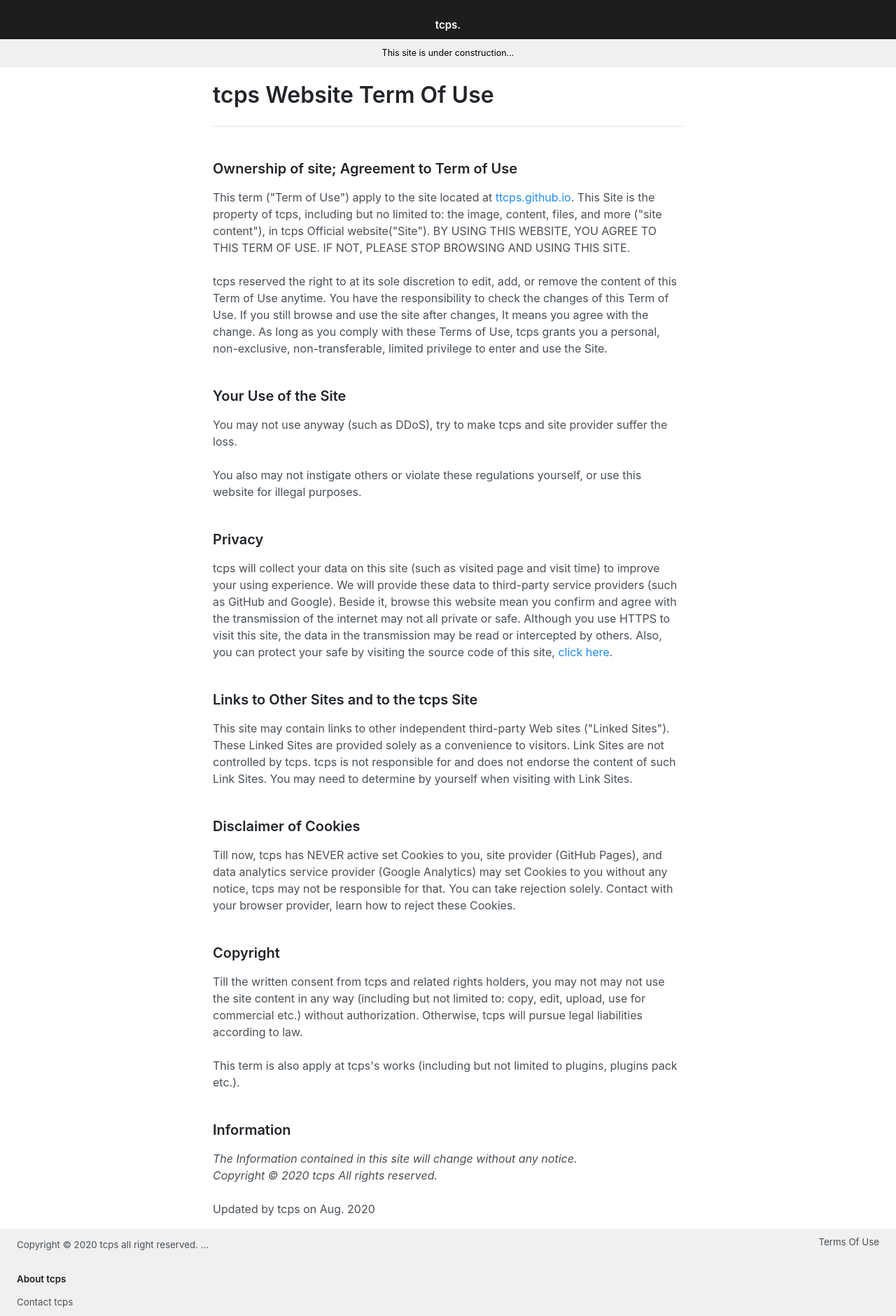
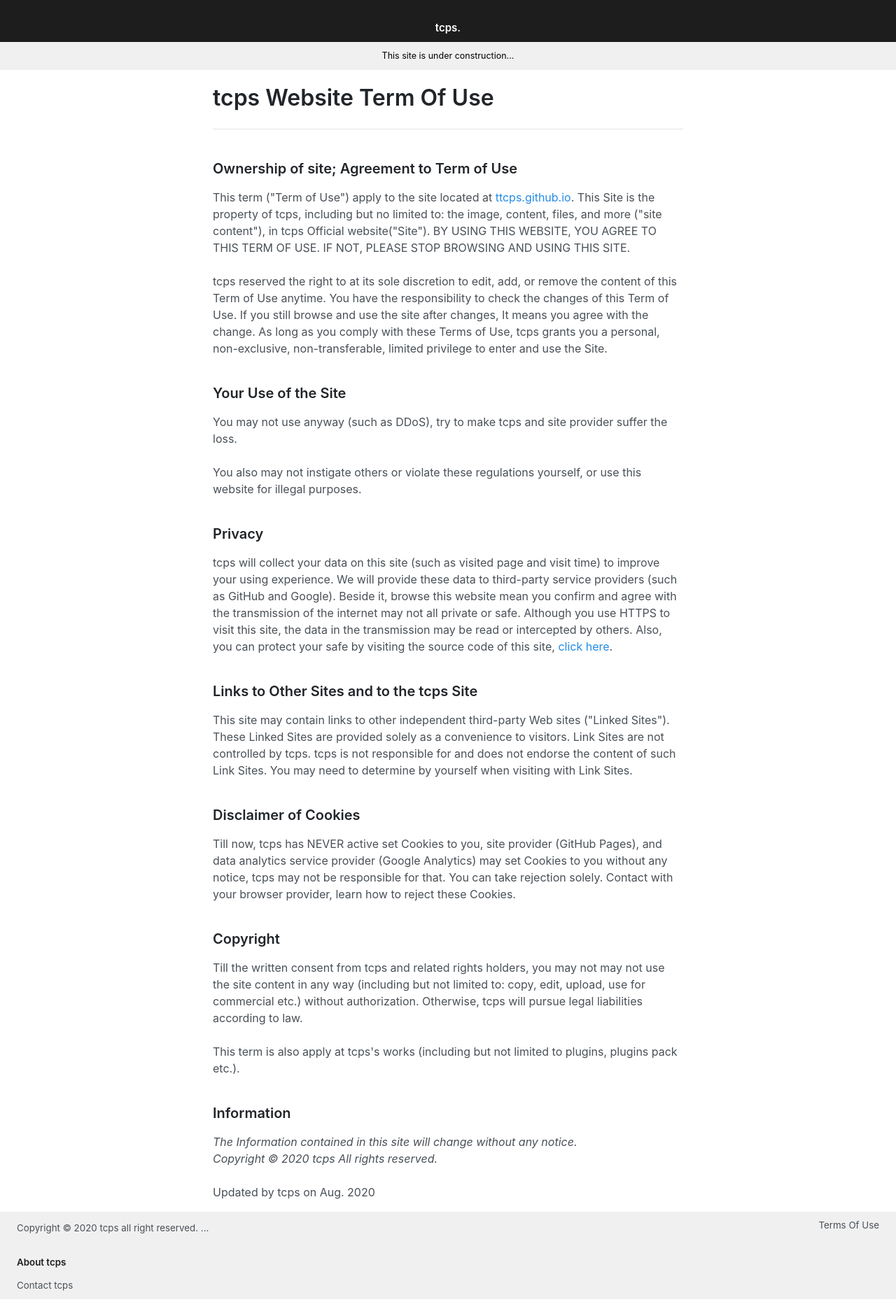
Before and after one commit to ttcps/ttcps.github.io, a Jekyll site: the page built from term.html, in a window 1280 px wide. Shown: the whole page at 70% size. Built offline with Jekyll 4.4.1, drawn with Linux system fonts in a browser that asks for light colours; after the commit the page ends 1857 px from its top, so only the background shows below that.

Commit message:
Update _type.scss

```diff
--- a/_sass/_type.scss
+++ b/_sass/_type.scss
@@ -11,22 +11,22 @@
 
 h1 {
   font-size: 2rem;
-  padding-top: 1rem;
+  padding-top: 20px;
   margin-top:0px
 }
 
 h2 {
-  padding-top: 1rem;
+  padding-top: 20px;
   font-size: 1.5rem;
 }
 
 h3 {
-  padding-top: 1.5rem;
+  padding-top: 20px;
   font-size: 1.25rem;
 }
 
 h4, h5, h6 {
-  padding-top: 1rem;
+  padding-top: 20px;
   font-size: 1rem;
 }
 
```
